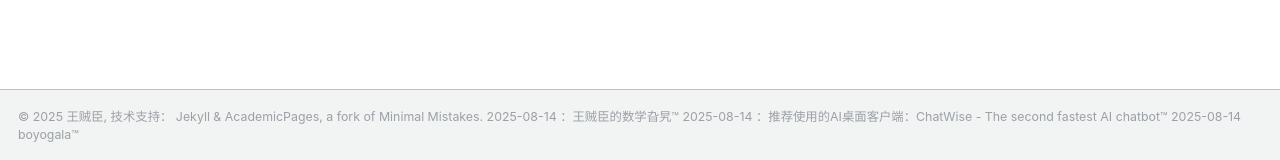
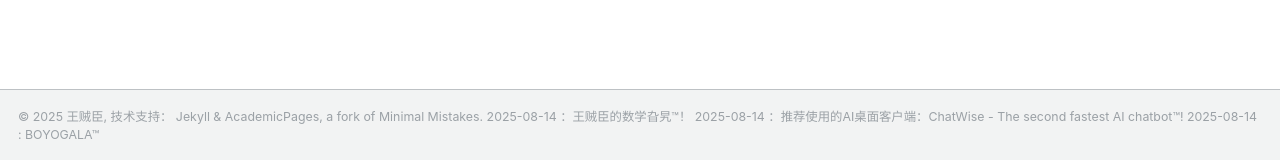
Before and after one commit to boyogala/boyogala.github.io, a Jekyll site: the page built from _pages/about.md, in a window 1280 px wide. Shown: the part 737-897 px from the top of the page. Built offline with Jekyll 4.4.1, drawn with Linux system fonts in a browser that asks for light colours; a script that is not in the unit is left out.

Commit message:
Update footer.html

```diff
--- a/_includes/footer.html
+++ b/_includes/footer.html
@@ -20,7 +20,7 @@
 {% endif %}
 
 <div class="page__footer-copyright">
-  &copy; {{ site.time | date: '%Y' }} {{ site.name | default: site.title }}, {{ site.data.ui-text[site.locale].powered_by | default: "Powered by" }} <a href="http://jekyllrb.com" rel="nofollow">Jekyll</a> &amp; <a href="https://github.com/academicpages/academicpages.github.io">AcademicPages</a>, a fork of <a href="https://mademistakes.com/work/minimal-mistakes-jekyll-theme/" rel="nofollow">Minimal Mistakes</a>. {{ "now" | date: '%Y-%m-%d' %}} <a href="www.wangzeichen.cn">：王贼臣的数学旮旯™</a> {{ "now" | date: '%Y-%m-%d' %}} <a href="https://chatwise.app/?atp=8jxjbi">：推荐使用的AI桌面客户端：ChatWise - The second fastest AI chatbot™</a> {{ "now" | date: '%Y-%m-%d' %}} <a href="boyogala.blogspot.com"> boyogala™</a><br />
+  &copy; {{ site.time | date: '%Y' }} {{ site.name | default: site.title }}, {{ site.data.ui-text[site.locale].powered_by | default: "Powered by" }} <a href="http://jekyllrb.com" rel="nofollow">Jekyll</a> &amp; <a href="https://github.com/academicpages/academicpages.github.io">AcademicPages</a>, a fork of <a href="https://mademistakes.com/work/minimal-mistakes-jekyll-theme/" rel="nofollow">Minimal Mistakes</a>. {{ "now" | date: '%Y-%m-%d' %}} <a href="www.wangzeichen.cn">：王贼臣的数学旮旯™！</a> {{ "now" | date: '%Y-%m-%d' %}} <a href="https://chatwise.app/?atp=8jxjbi">：推荐使用的AI桌面客户端：ChatWise - The second fastest AI chatbot™! </a> {{ "now" | date: '%Y-%m-%d' %}} <a href="boyogala.blogspot.com"> : BOYOGALA™</a><br />
   <!-- Site last updated {{ "now" | date: '%Y-%m-%d' }} -->
   <!-- <a href="http://www.beian.miit.gov.cn/">备案号</a> -->
 </div>
```
